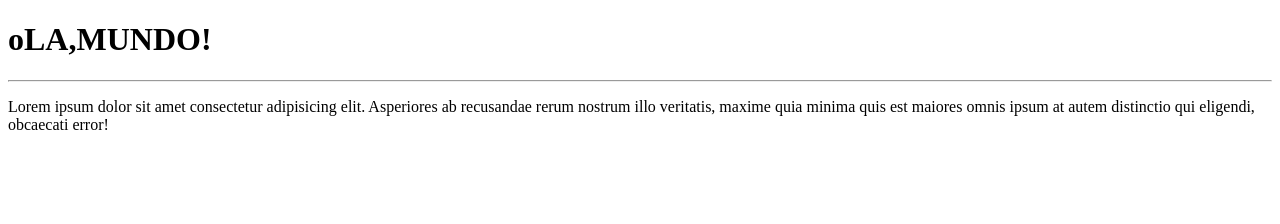
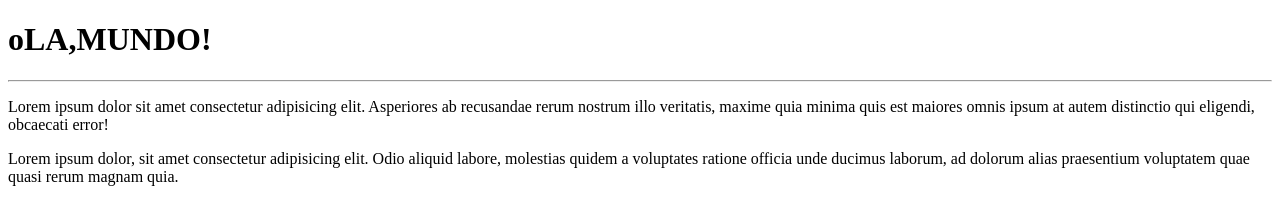
Before and after one commit to jacksonrodrigues175/Ola----Mundo---, a plain HTML site: page SiteExemplo/index.html in a window 1280 px wide. Drawn offline with Linux system fonts and the light colour scheme.

Commit message:
Modificado

```diff
--- a/SiteExemplo/index.html
+++ b/SiteExemplo/index.html
@@ -10,5 +10,10 @@
     <hr>
     <p>Lorem ipsum dolor sit amet consectetur adipisicing elit. Asperiores ab recusandae rerum nostrum illo veritatis, maxime quia minima quis est maiores omnis ipsum at autem distinctio qui eligendi, obcaecati error!</p>
 
+
+
+
+
+    <p>Lorem ipsum dolor, sit amet consectetur adipisicing elit. Odio aliquid labore, molestias quidem a voluptates ratione officia unde ducimus laborum, ad dolorum alias praesentium voluptatem quae quasi rerum magnam quia.</p>
 </body>
 </html>
```
